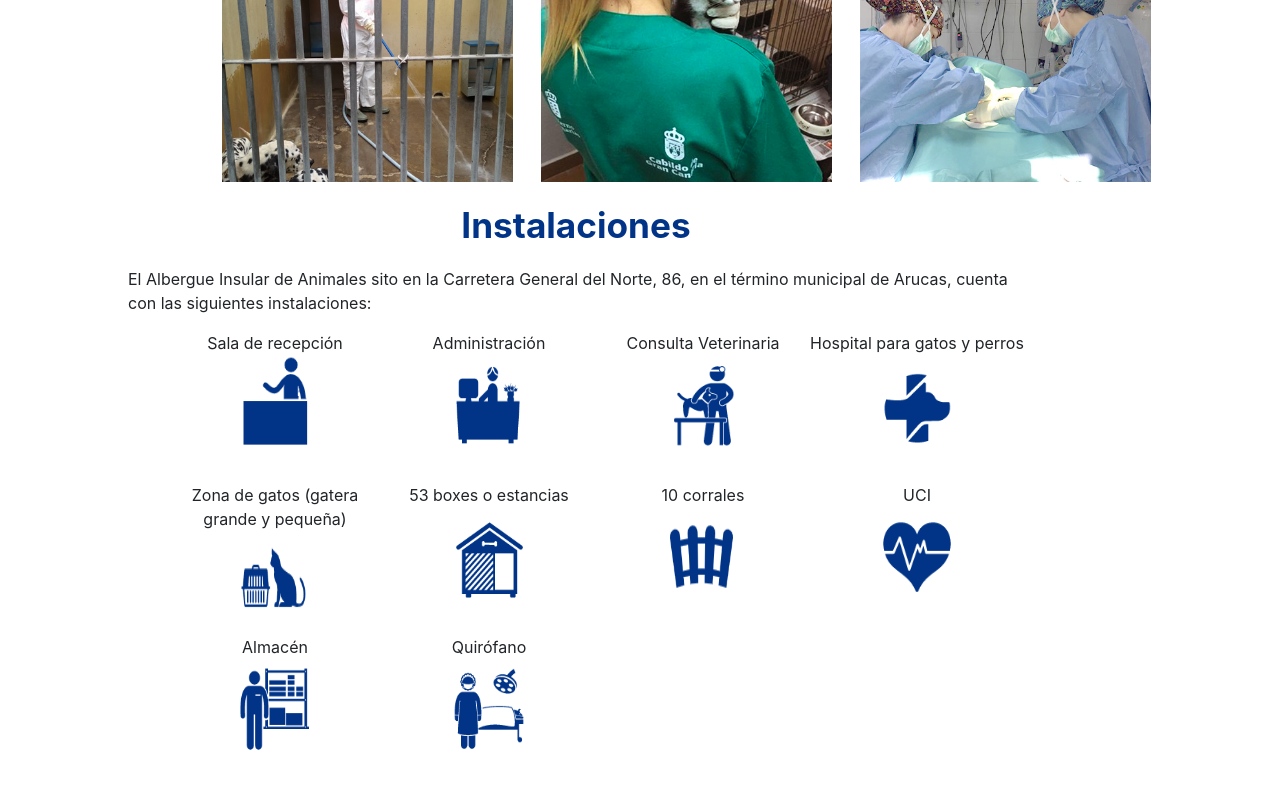
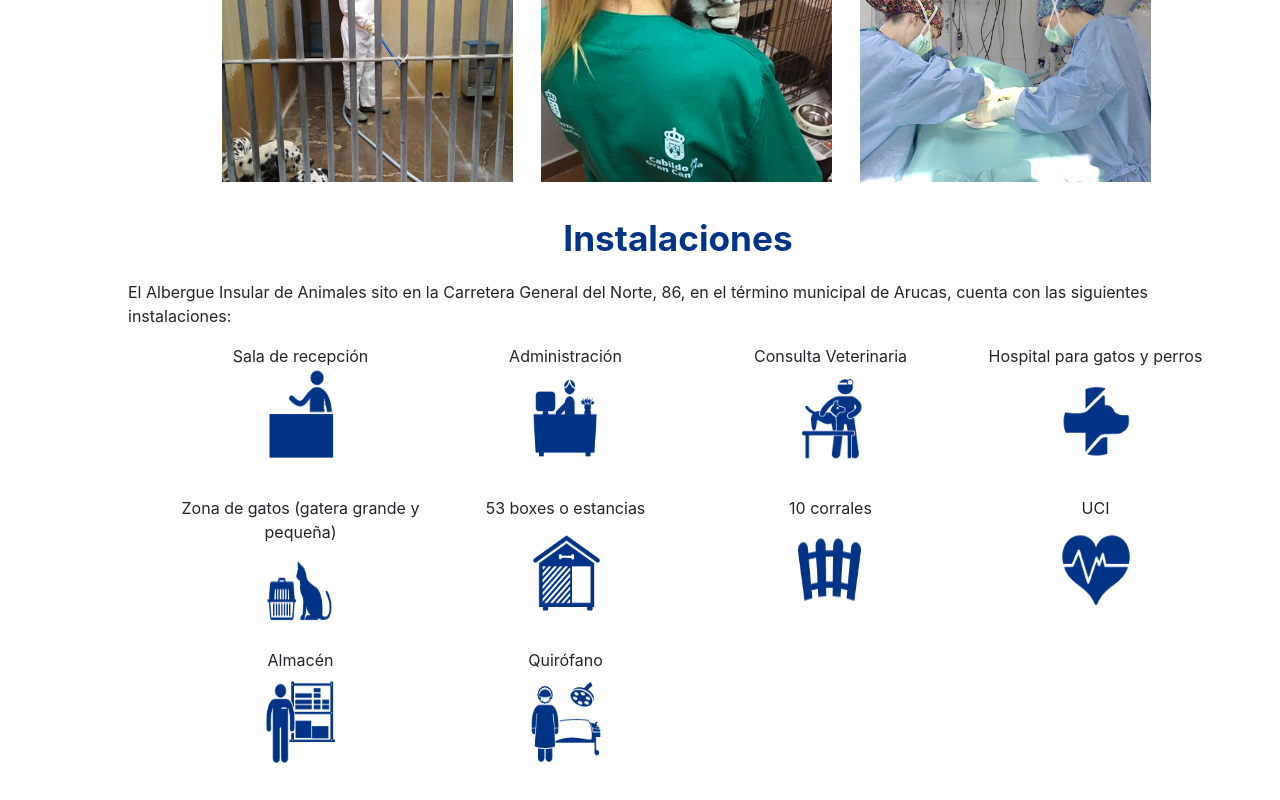
Before and after one commit to alesanca/AlbergueBanaderos, a React (Create React App) app: page /el-albergue in a window 1280 px wide. Shown: the part 1244-2044 px from the top of the page. Built offline with nearby package versions, Linux system fonts and the light colour scheme.

Commit message:
Css added

```diff
--- a/src/assets/css/elalbergue.css
+++ b/src/assets/css/elalbergue.css
@@ -65,6 +65,7 @@ img {
 }
 
 .instalaciones {
-    width: 70%;
+    width: 1100px;
     margin-left: 10%;
+    margin-top: 2%;
 }
```
